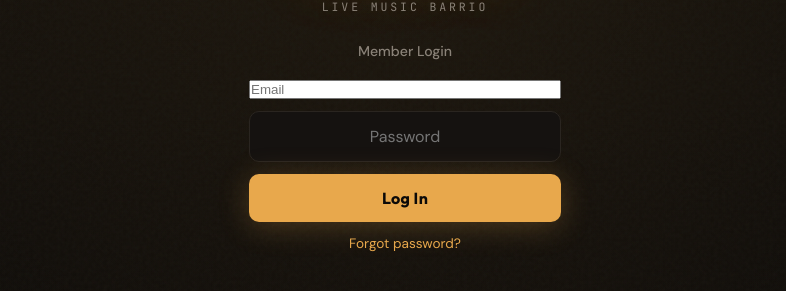
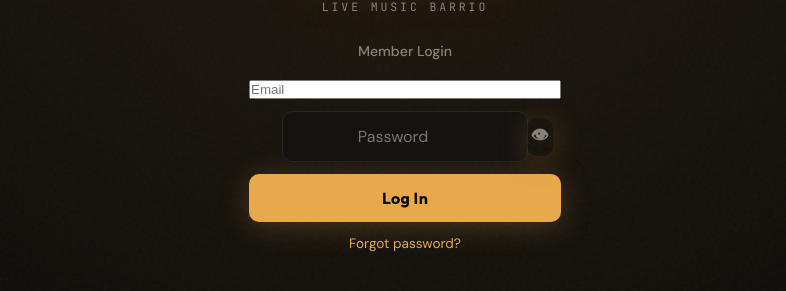
Before and after one commit to jamhousebarrio/jamhousebarrio.github.io, a Jekyll site: the page built from admin.html, in a window 1280 px wide. Shown: the part 355-646 px from the top of the page, without its empty margins (235-1021 px from the left). Built offline with Jekyll 4.4.1, drawn with Linux system fonts in a browser that asks for light colours; a script that is not in the unit is left out.

Commit message:
Add password visibility toggle on login page

```diff
--- a/admin.html
+++ b/admin.html
@@ -26,7 +26,10 @@ permalink: /admin
     <!-- Login form -->
     <form id="login-form">
       <input type="email" id="email" placeholder="Email" required>
-      <input type="password" id="password" placeholder="Password" required>
+      <div style="position:relative;">
+        <input type="password" id="password" placeholder="Password" required style="padding-right:40px;">
+        <button type="button" id="toggle-pw" style="position:absolute;right:8px;top:50%;transform:translateY(-50%);background:none;border:none;color:var(--text-muted);cursor:pointer;font-size:1.1rem;padding:4px;" tabindex="-1">&#128065;</button>
+      </div>
       <button type="submit">Log In</button>
     </form>
     <p class="login-error" id="login-error"></p>
```
Also changed, not shown: other parts of admin.html (+8 -0 lines).
